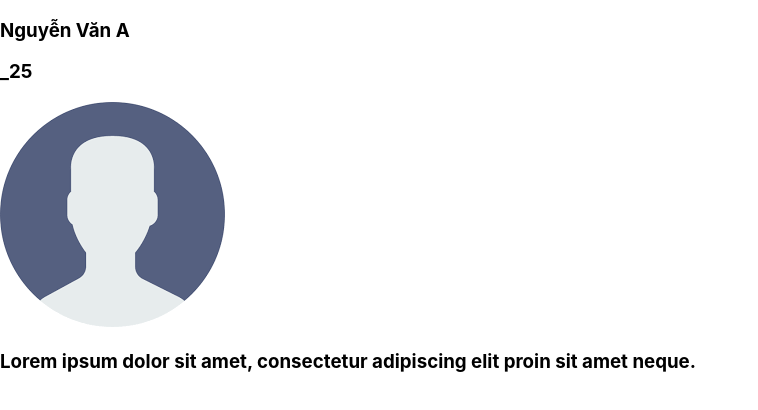
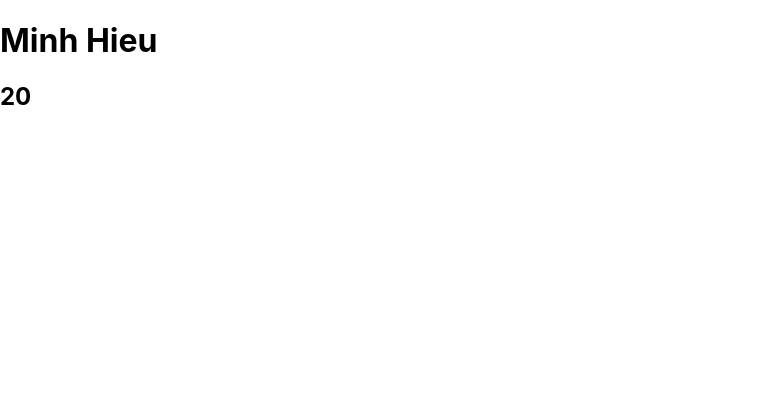
Before and after one commit to npmh310/learn-react-home, a React (Create React App) app: page / in a window 1280 px wide. Shown: the top 410 px of the page, without its empty margins (0-758 px from the left). Built offline with nearby package versions, Linux system fonts and the light colour scheme.

Commit message:
arrow function

```diff
--- a/src/App.js
+++ b/src/App.js
@@ -1,98 +1,24 @@
 import logo from "./logo.svg";
 import "./App.css";
 
-//props
-// function Member(props) {
-//   return (
-//     <div>
-//       <h2>{props.name}</h2>
-//       <p>Tuổi: {props.age}</p>
-//     </div>
-//   );
-// }
-
-// function MemberList() {
-//   return (
-//     <div>
-//       <Member name="Nguyễn Văn A" age="25" />
-//       <Member name="Trần Thị B" age="18" />
-//     </div>
-//   );
-// }
-
-//Component
-// function Name() {
-//   return (
-//     <div className="info">
-//       <h2>Nguyen Phuoc Minh hieu</h2>
-//       <p>Tuổi: 25</p>
-//     </div>
-//   );
-// }
-
-// function Anh() {
-//   return <img src="/assets/images/avatar2.png" alt="" />;
-// }
-
-//props nang cao
-const member = {
-  text: "Lorem ipsum dolor sit amet, consectetur adipiscing elit proin sit amet neque.",
-  info: {
-    path: "/assets/images/avatar2.png",
-    name: "Nguyễn Văn A",
-    age: 25,
-  },
+const infor = {
+  name: "Minh Hieu",
+  age: "20",
 };
 
-// function Avatar(props){
-//   return(
-//     <div className="avatar">
-//       <img src={props.info.path} alt="" />
-//     </div>
-//   )
-// };
-
-// function MemberInfo(props){
-//   return(
-//     <div className="info">
-//       <h2>{props.info.name}</h2>
-//       <p>Tuổi: {props.info.age}</p>
-//     </div>
-//   )
-// };
-
-// function Comment(props){
-//   return(
-//     <div className="comment">
-//       {props.text}
-//     </div>
-//   )
-// };
-
-function Member(props) {
+var Member = (props) => {
   return (
-    <div>
-      <h3>{props.info.name}</h3>
-      <h3>_{props.info.age}</h3>
-      <img src={props.info.path} alt="" />
-      <h3>{props.text}</h3>
+    <div className="member">
+      <h1>{props.infor.name}</h1>
+      <h2>{props.infor.age}</h2>
     </div>
   );
-}
-
-function MemberList() {
-  return (
-    <div className="member">
-     <Member info={member.info} text={member.text} />
-
-    </div>
-  );
-}
+};
 
 function App() {
   return (
     <div>
-      <MemberList />
+      <Member infor={infor} />
     </div>
   );
 }
```
